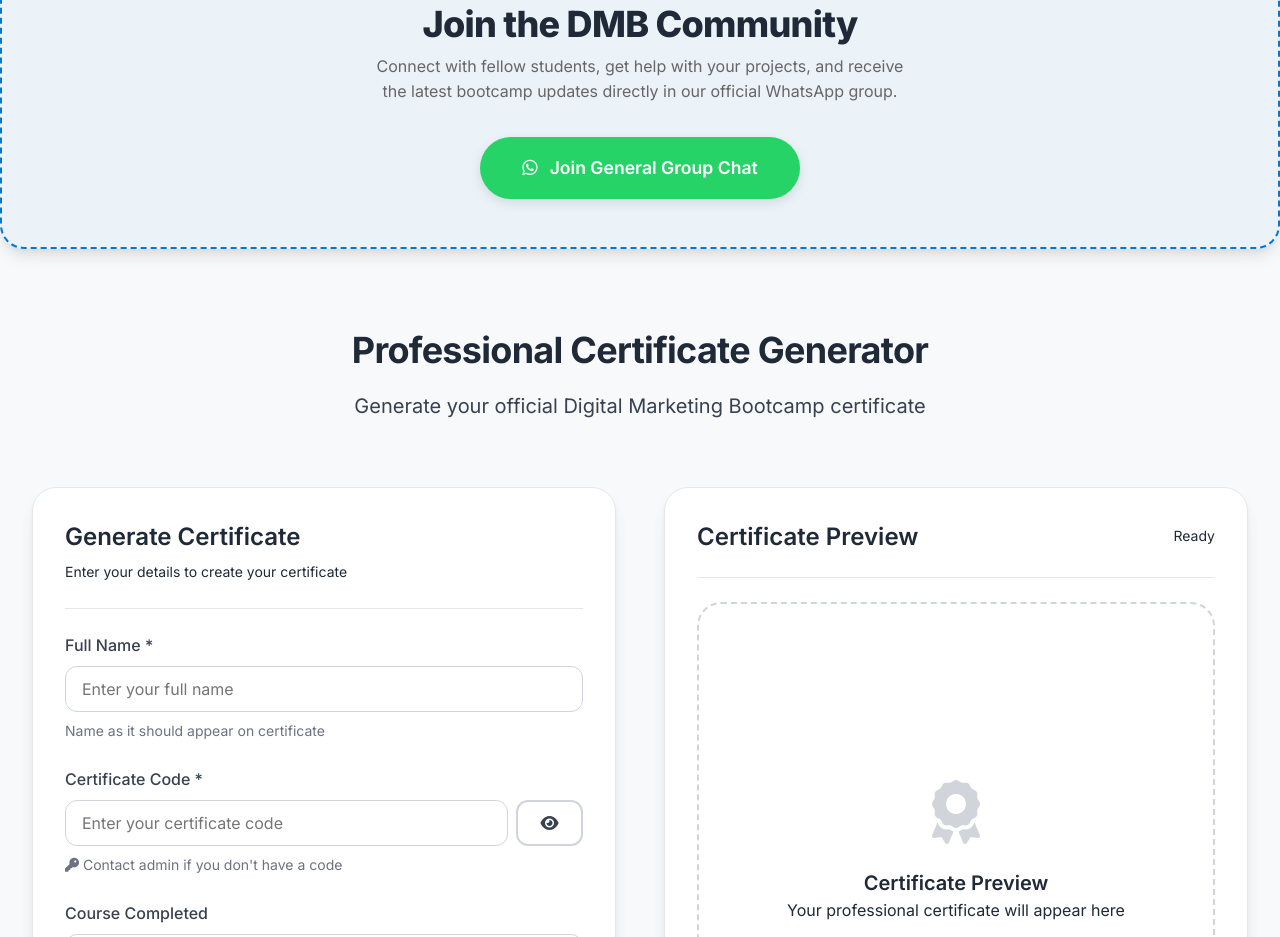
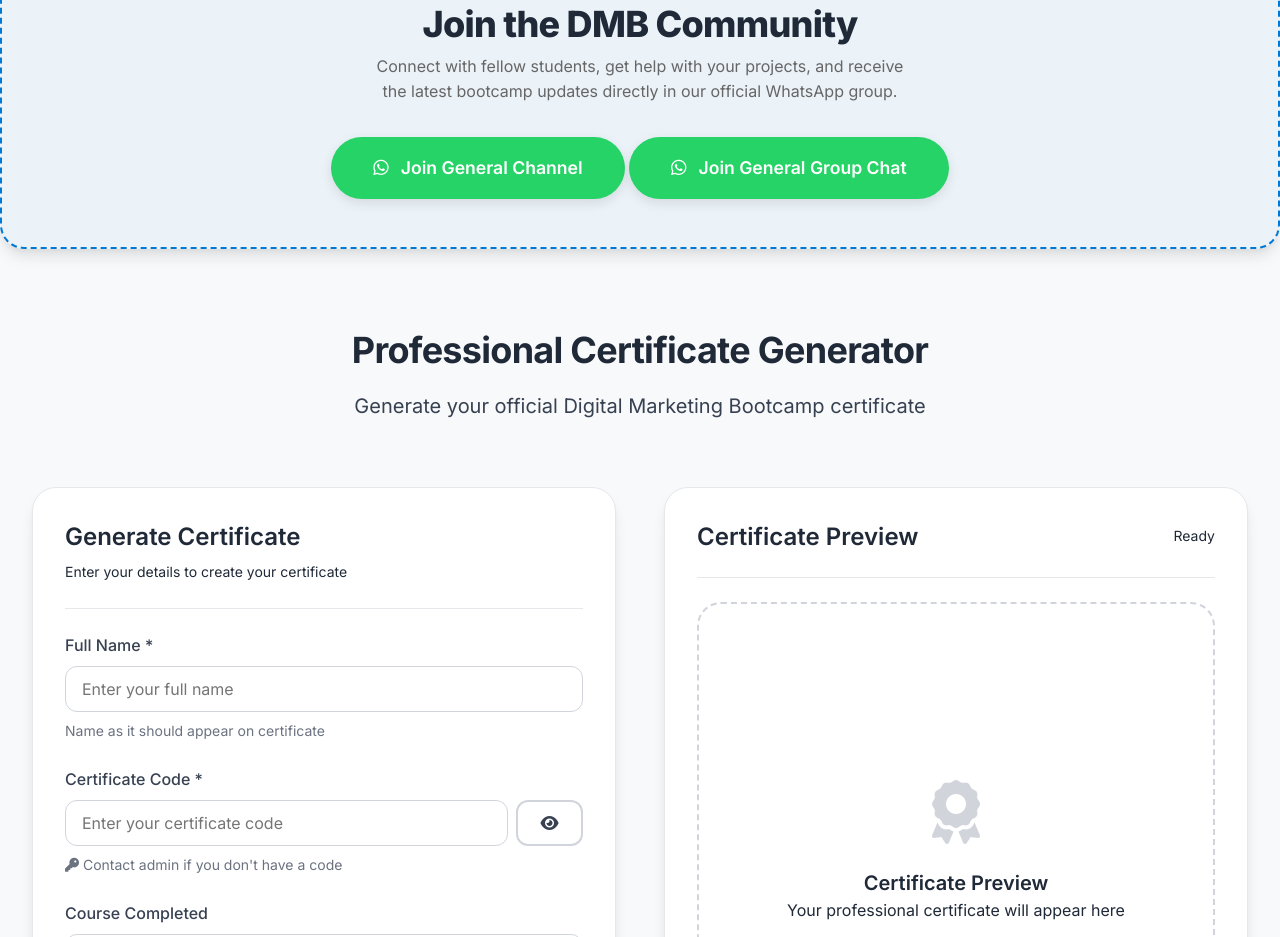
Before and after one commit to Nathy001/Digital-Marketing-Bootcamp, a plain HTML site: page index.html in a window 1280 px wide. Shown: the part 2427-3364 px from the top of the page. Drawn offline with nearby package versions, Linux system fonts and the light colour scheme.

Commit message:
Update index.html

```diff
--- a/index.html
+++ b/index.html
@@ -1144,6 +1144,10 @@
             Connect with fellow students, get help with your projects, and receive the latest bootcamp updates directly in our official WhatsApp group.
         </p>
         <a href="https://whatsapp.com/channel/0029VbBM3Ao9mrGjHvT3k72Y" target="_blank" class="btn" style="background-color: #25D366; color: white; padding: 1rem 2.5rem; font-size: 1.1rem; border-radius: 50px; box-shadow: 0 4px 12px rgba(0,0,0,0.1);">
+            <i class="fab fa-whatsapp"></i> Join General Channel
+        </a>
+
+        <a href="https://chat.whatsapp.com/LtQenKOfDfQHoWgEuEH8O1" target="_blank" class="btn" style="background-color: #25D366; color: white; padding: 1rem 2.5rem; font-size: 1.1rem; border-radius: 50px; box-shadow: 0 4px 12px rgba(0,0,0,0.1);">
             <i class="fab fa-whatsapp"></i> Join General Group Chat
         </a>
     </div>
```
